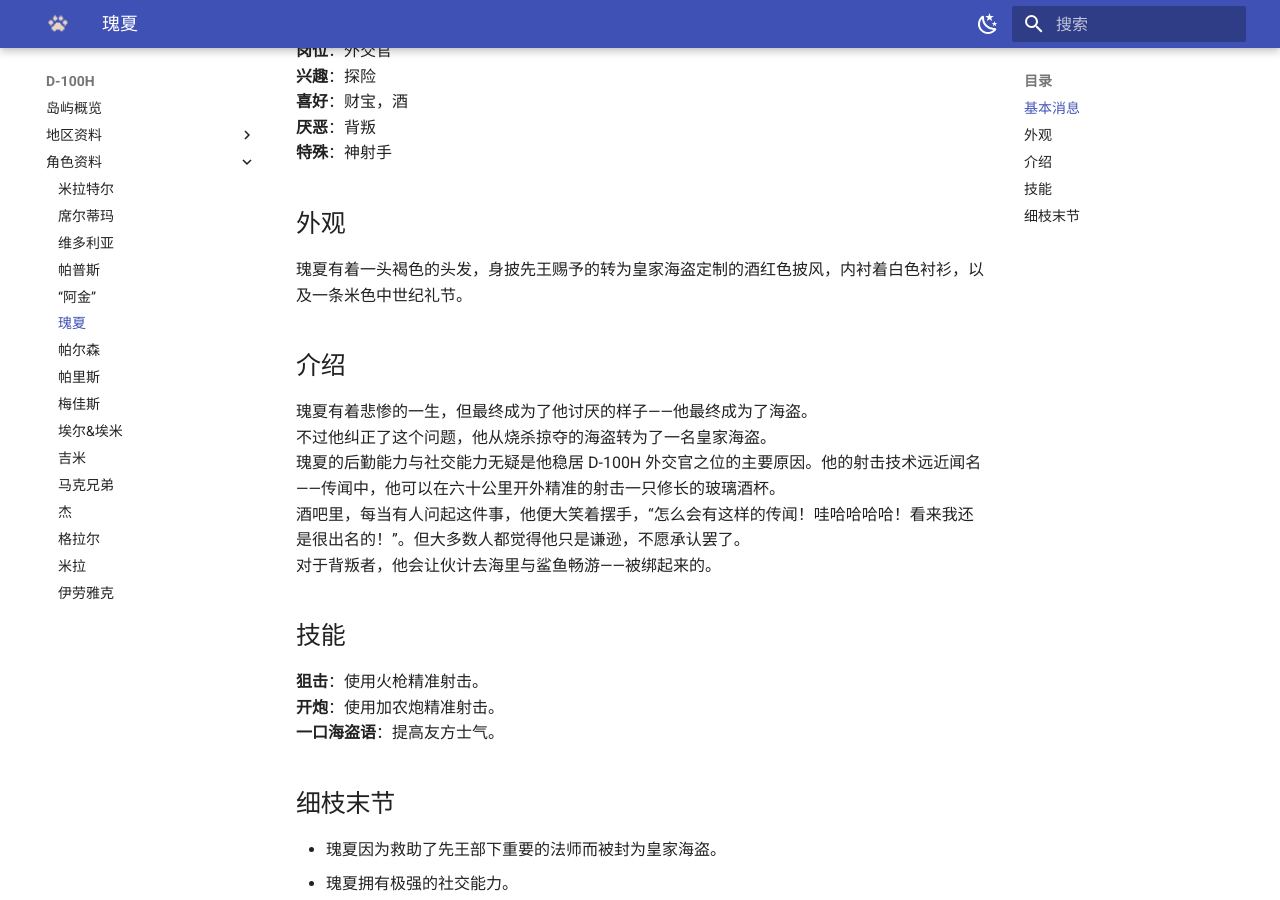
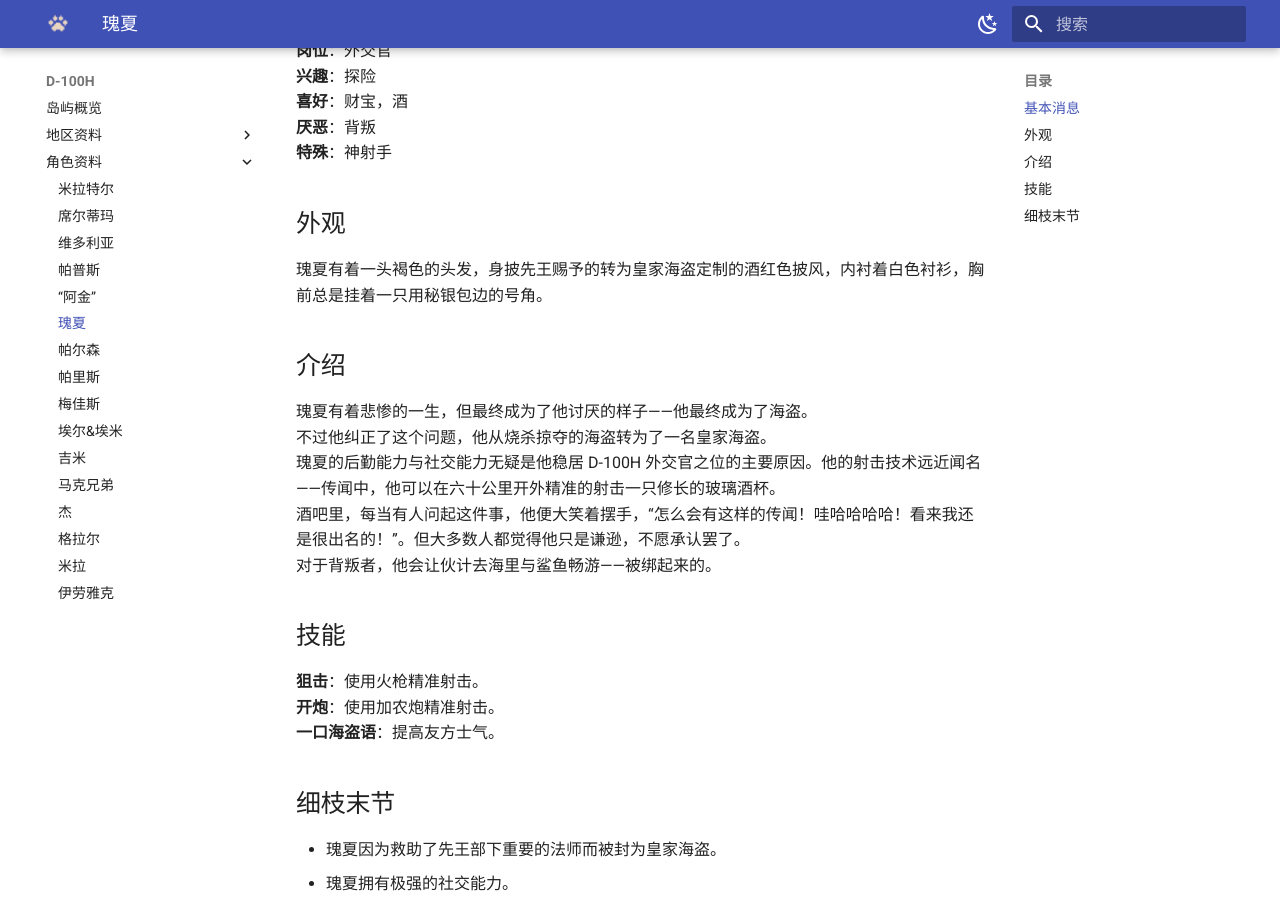
Before and after one commit to AmarokIce/LibraryOfGousa, an MkDocs documentation site: the page built from docs/d-100h/people/Gousa.md, in a window 1280 px wide and 900 px high, scrolled down 343 px. Built offline with MkDocs 1.6.1 and Material for MkDocs 9.7.7, drawn with Linux system fonts in a browser that asks for light colours.

Commit message:
🐺📨

```diff
--- a/docs/d-100h/people/Gousa.md
+++ b/docs/d-100h/people/Gousa.md
@@ -14,7 +14,7 @@
 
 ## 外观
 
-瑰夏有着一头褐色的头发，身披先王赐予的转为皇家海盗定制的酒红色披风，内衬着白色衬衫，以及一条米色中世纪礼节。
+瑰夏有着一头褐色的头发，身披先王赐予的转为皇家海盗定制的酒红色披风，内衬着白色衬衫，胸前总是挂着一只用秘银包边的号角。
 
 ## 介绍
 
```
Also changed, not shown: 1 other file.
